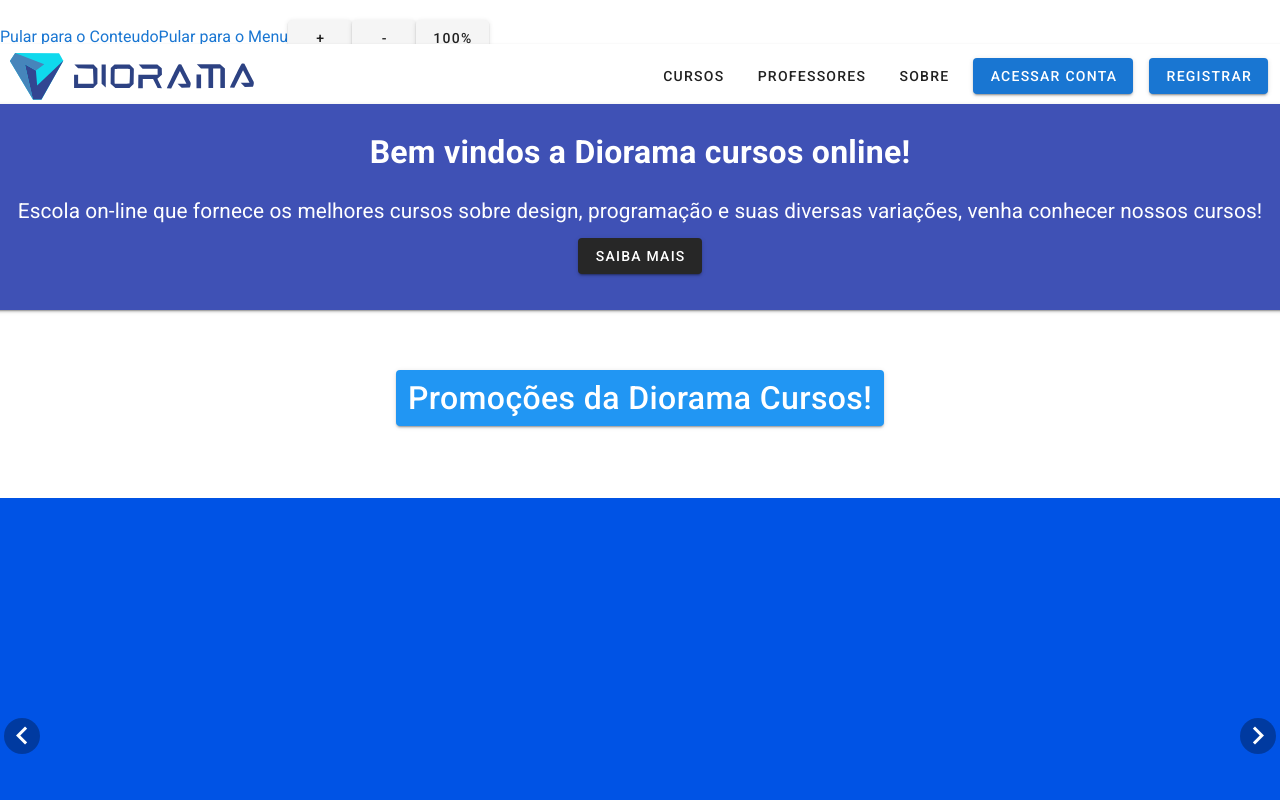
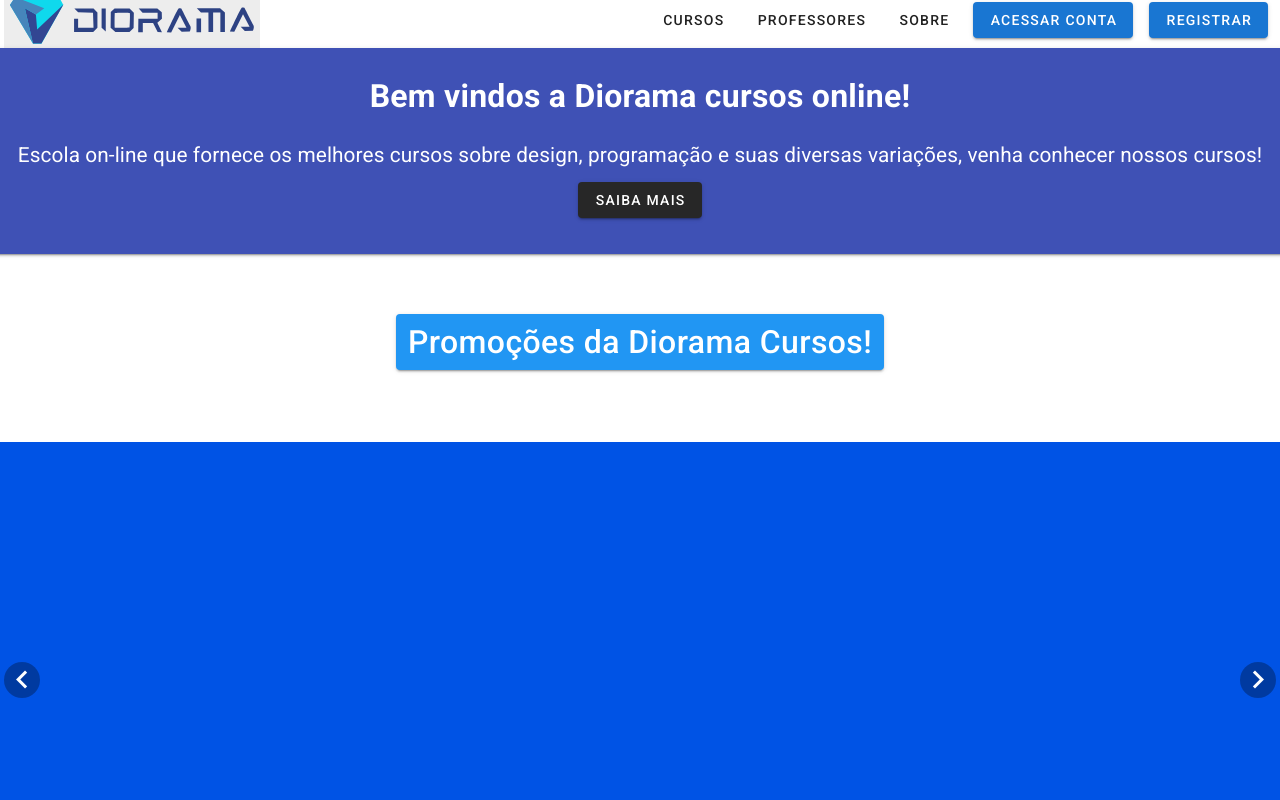
Before and after one commit to jhoneffernandes/Projeto-Integrador-II, a Nuxt app: page / in a window 1280 px wide. Shown: the top 800 px of the page. Built offline with nearby package versions, Linux system fonts and the light colour scheme; what vue-ls, vue-plyr would draw is missing.

Commit message:
Remoção AppAcc

```diff
--- a/components/AppAcc.vue
+++ /dev/null
@@ -1,19 +0,0 @@
-<template>
-  <div>
-    <section class="mt-5">
-      <a class="skipt-to-content" href="#content">Pular para o Conteudo</a>
-      <a class="skipt-to-menu" href="#menu">Pular para o Menu</a>
-
-      <v-btn >+</v-btn>
-      <v-btn >-</v-btn>
-      <v-btn >100%</v-btn>
-
-    </section>
-
-
-  </div>
-</template>
-<script>
-export default {};
-
-</script>
--- a/components/ContentHome.vue
+++ b/components/ContentHome.vue
@@ -521,7 +521,6 @@
 </template>
 
 <script>
-import AppAcc from "./AppAcc";
 import AppNewsletter from "./AppNewsletter";
 export default {
   data() {
@@ -534,7 +533,6 @@ export default {
 
   components: {
     AppNewsletter,
-    AppAcc
   },
   methods: {
     conhecer() {
--- a/pages/About.vue
+++ b/pages/About.vue
@@ -1,7 +1,7 @@
 <template>
   <div>
     <AppHeader />
-    <AppAcc/>
+
     <v-container ma-0 pa-0 fluid>
       <v-row class="my-5">
         <v-layout align-center justify-center text-center>
@@ -90,7 +90,7 @@
 <script>
 import AppNewsletter from '../components/AppNewsletter';
 import AppHeader from "../components/AppHeader";
-import AppAcc from '../components/AppAcc';
+
 export default {
   data() {
     return {
@@ -103,7 +103,7 @@ export default {
   components: {
     AppHeader,
     AppNewsletter,
-    AppAcc,
+
   },
    head: {
     titleTemplate: '%s - Sobre',
--- a/pages/Classes.vue
+++ b/pages/Classes.vue
@@ -1,6 +1,6 @@
 <template>
   <v-container pa-0 ma-0 fluid>
-    <AppAcc/>
+
     <AppHeader />
     <v-row class="my-5">
       <v-card width="100%" height="100%" dark tile="" color="indigo">
@@ -849,12 +849,11 @@
 <script>
 import AppHeader from "../components/AppHeader";
 import AppNewsletter from '../components/AppNewsletter'
-import AppAcc from '../components/AppAcc'
 export default {
    components: {
     AppHeader,
     AppNewsletter,
-    AppAcc,
+
   },
 
   data() {
--- a/pages/Professores.vue
+++ b/pages/Professores.vue
@@ -1,7 +1,7 @@
 <template>
   <div>
     <AppHeader />
-     <AppAcc/>
+
     <v-divider></v-divider>
 
     <v-layout align-center justify-center text-center class="my-5">
@@ -250,7 +250,7 @@
 <script>
 import AppHeader from "../components/AppHeader";
 import AppNewsletter from '../components/AppNewsletter';
-import AppAcc from "../components/AppAcc";
+
 export default {
   data() {
     return {
@@ -266,7 +266,7 @@ export default {
   components: {
     AppHeader,
     AppNewsletter,
-    AppAcc,
+
   },
    head: {
     titleTemplate: '%s - Professores',
--- a/pages/index.vue
+++ b/pages/index.vue
@@ -1,6 +1,6 @@
 <template>
 <div>
-   <AppAcc />
+
   <AppHeader/>
   <ContentHome/>
 </div>
@@ -9,13 +9,12 @@
 <script>
 import ContentHome from '../components/ContentHome';
 import AppHeader from '../components/AppHeader';
-import AppAcc from '../components/AppAcc';
 
 export default {
   components: {
     ContentHome,
     AppHeader,
-    AppAcc
+
   },
    head: {
     titleTemplate: '%s - Início',
```
